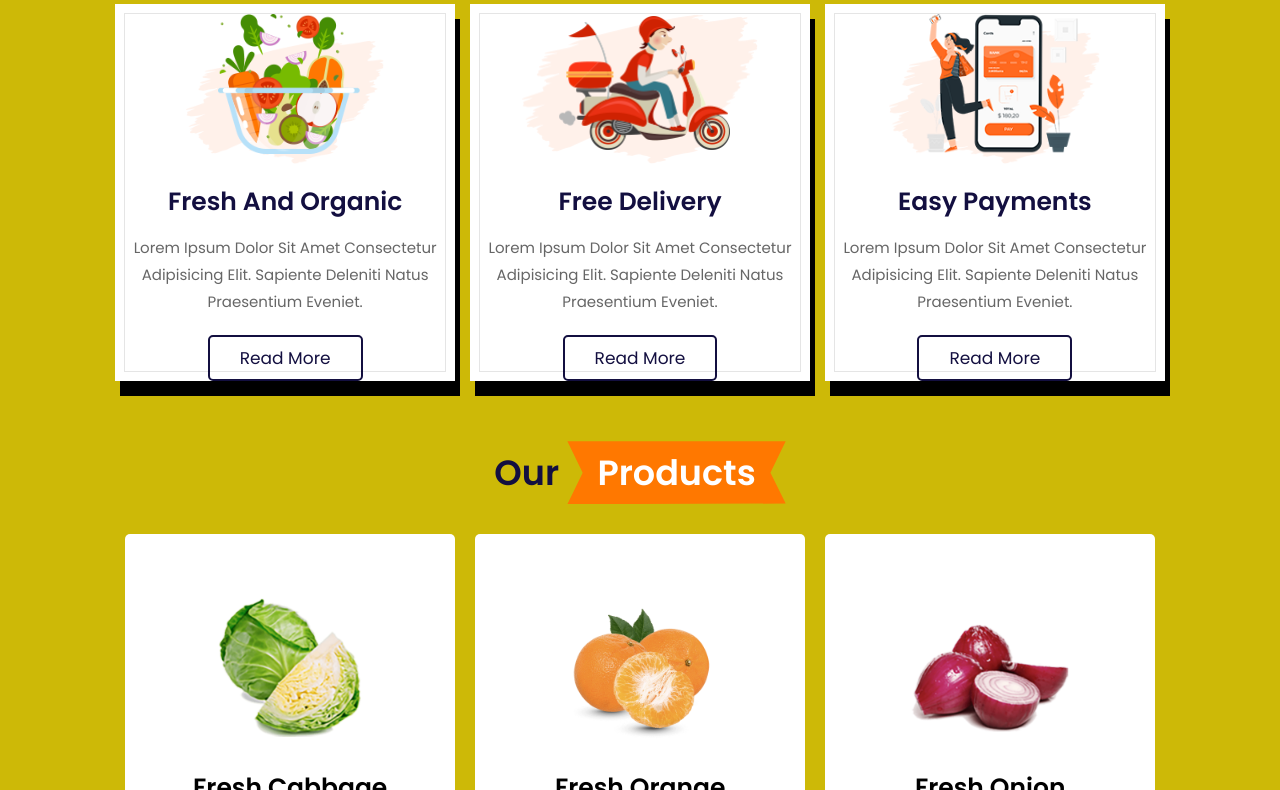
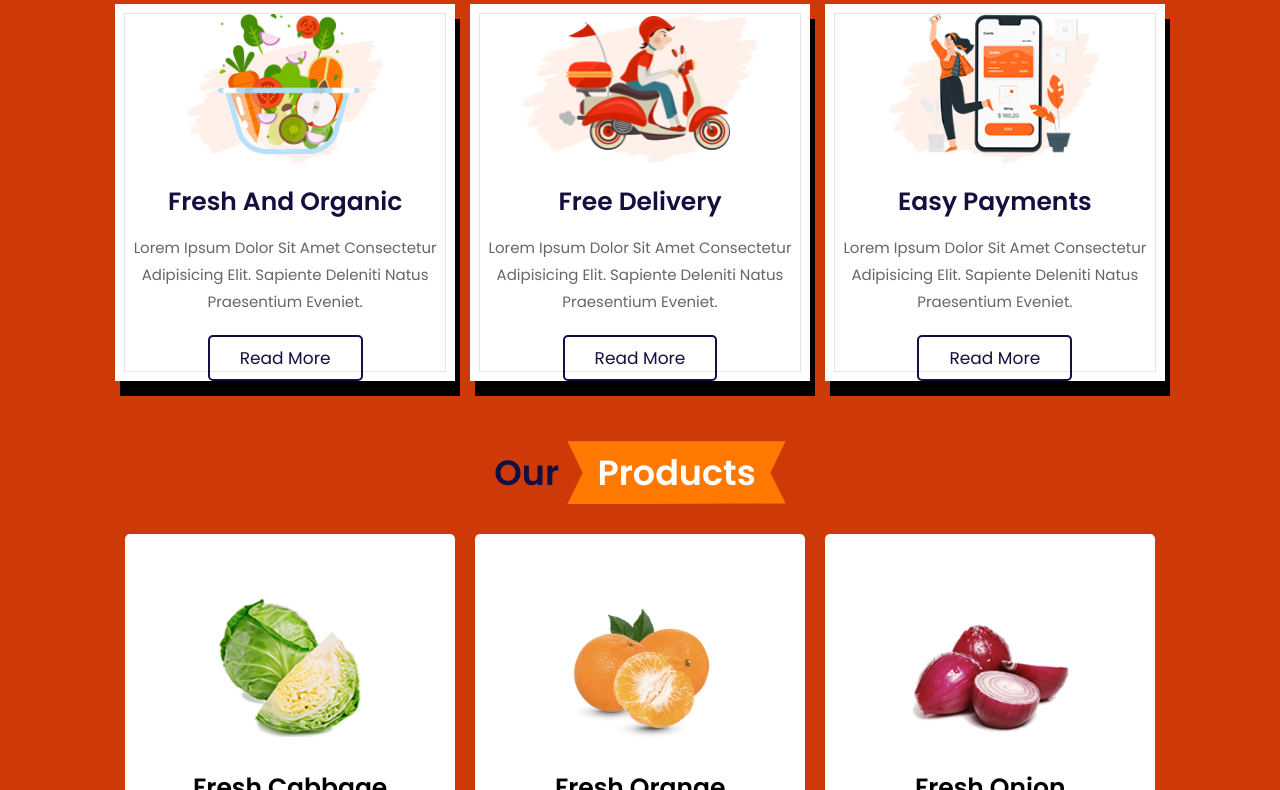
Before and after one commit to joe-corp/aws-cicd-hands-on, a website: page index.html in a window 1280 px wide. Shown: the part 571-1361 px from the top of the page. Drawn offline with nearby package versions, Linux system fonts and the light colour scheme.

Commit message:
update color

```diff
--- a/css/style.css
+++ b/css/style.css
@@ -26,7 +26,7 @@ Index:
 }
 
 body {
-    background: #cdb907;
+    background: #cd3907;
 }
 
 html {
```
